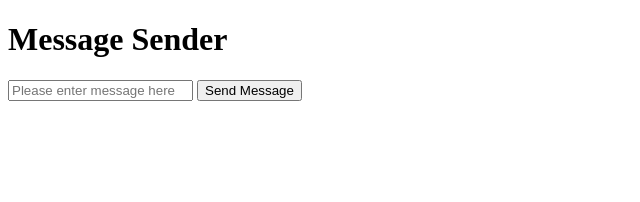
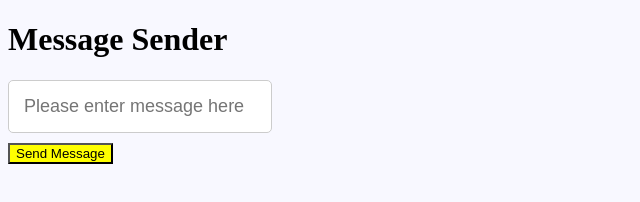
Before and after one commit to reset54/Fast-Api-test-project-11.07.2022, a plain HTML site: page app/index.html in a window 1280 px wide. Shown: the whole page, without its empty margins (0-640 px from the left). Drawn offline with Linux system fonts and the light colour scheme.

Commit message:
add import Form, update file

```diff
--- a/app/index.html
+++ b/app/index.html
@@ -2,17 +2,63 @@
 <html>
     <head>
         <title>Message sender</title>
+
+        <!-- CSS -->
+        <style type="text/css">
+            input {
+                display: block;
+                font-size: 18px;
+                padding: 15px;
+                margin-bottom: 10px;
+                outline: none;
+                border: 1px solid #ccc;
+                border-radius: 5px;
+            }
+
+            form {
+                width: 100%;
+            }
+
+            body {
+                background-color: ghostwhite;
+            }
+        </style>
+
+        <!-- JS -->
+        <script type="text/javascript">
+            document.addEventListener("DOMContentLoaded", function(){
+                console.log("start find button")
+                let button = document.querySelector("button[name='sendmessage']");
+                button.style.backgroundColor = "yellow";
+                console.log("find button - ok!")
+
+                button.addEventListener("click", async function(event) {
+                    event.preventDefault()
+                    let message = document.querySelector("input[name='message']").value;
+                    console.log(message)
+
+                    let response = await fetch("/", {                                   // return json response to path='/'
+                        method: "POST",
+                        body: new FormData(document.querySelector('form'))        // get message from form
+                    });
+
+                    // let responseText = response.text();
+                    // console.log('Response text is', responseText);
+
+                });
+            });
+        </script>
     </head>
     <body>
         <h1>Message Sender</h1>
-        <form onsubmit="main.send_message_from_form()" method="post">
-            <input type="text" id="messageText" autocomplete="off" placeholder="Please enter message here"/>
-            <button>Send Message</button>
+        <form method="POST" action="/">
+            <input type="text" name="message" placeholder="Please enter message here"/>
+            <button name="sendmessage">Send Message</button>
         </form>
-        <!--Numeric list messages-->
+        <!--Numeric list messages
         <ol id='messages'>
         </ol>
-
+        -->
     </body>
 </html>
 
@@ -36,4 +82,5 @@
                     event.preventDefault()
                 };
             </script>
-        -->
+
+-->
```
